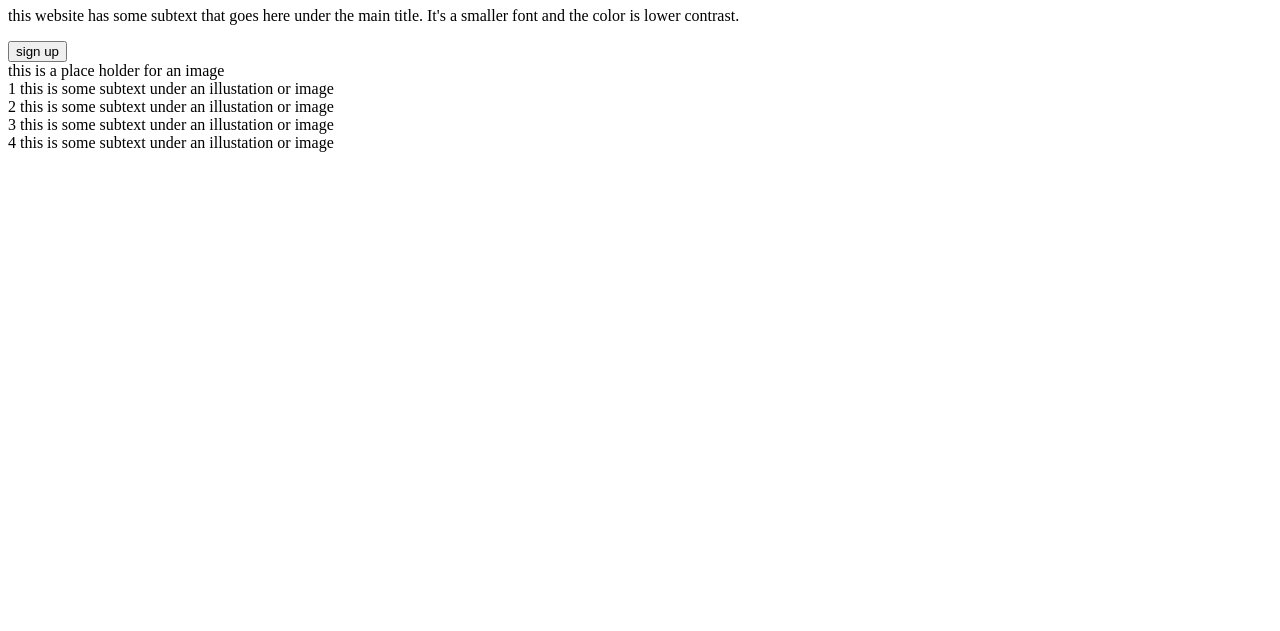
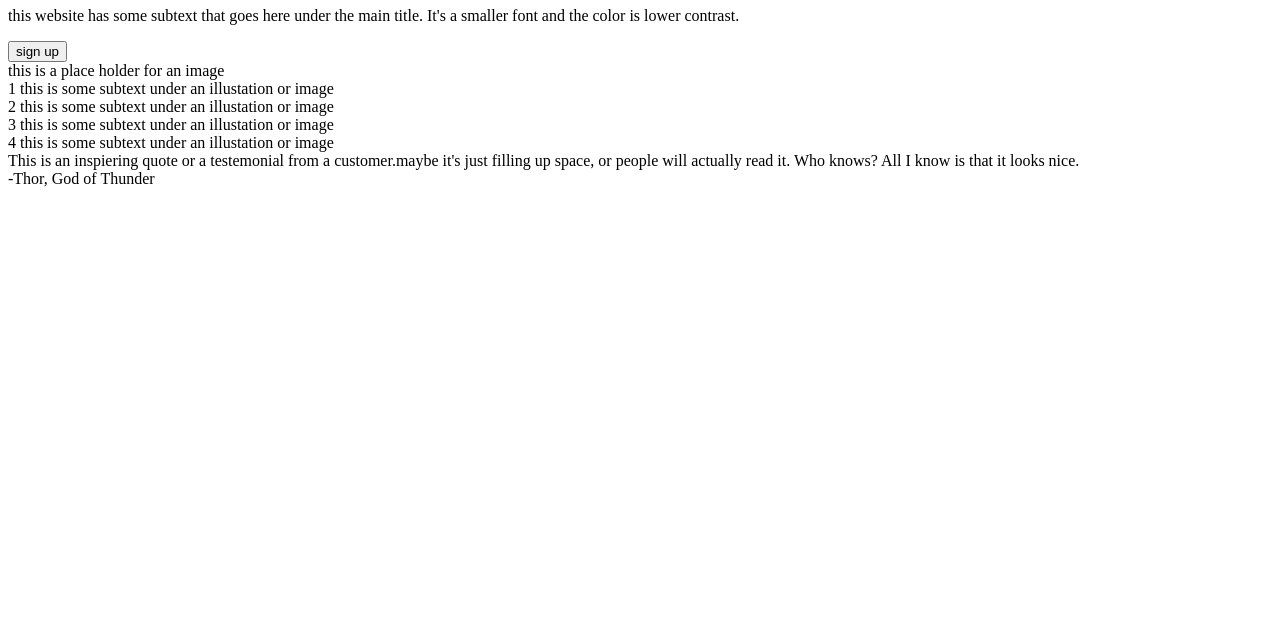
Before and after one commit to AvThirtySix/landing-page-top, a plain HTML site: page index.html in a window 1280 px wide. Shown: the part 169-800 px from the top of the page. Drawn offline with Linux system fonts and the light colour scheme.

Commit message:
added text to the testemonial section

```diff
--- a/index.html
+++ b/index.html
@@ -47,8 +47,8 @@
     </div>
 
     <div class="testemonial">
-        <div class="testemonial-text"></div>
-        <div class="testemoial-credits"></div>
+        <div class="testemonial-text">This is an inspiering quote or a testemonial from a customer.maybe it's just filling up space, or people will actually read it. Who knows? All I know is that it looks nice. </div>
+        <div class="testemoial-credits">-Thor, God of Thunder</div>
     </div>
 
     <div class="cta">
```
